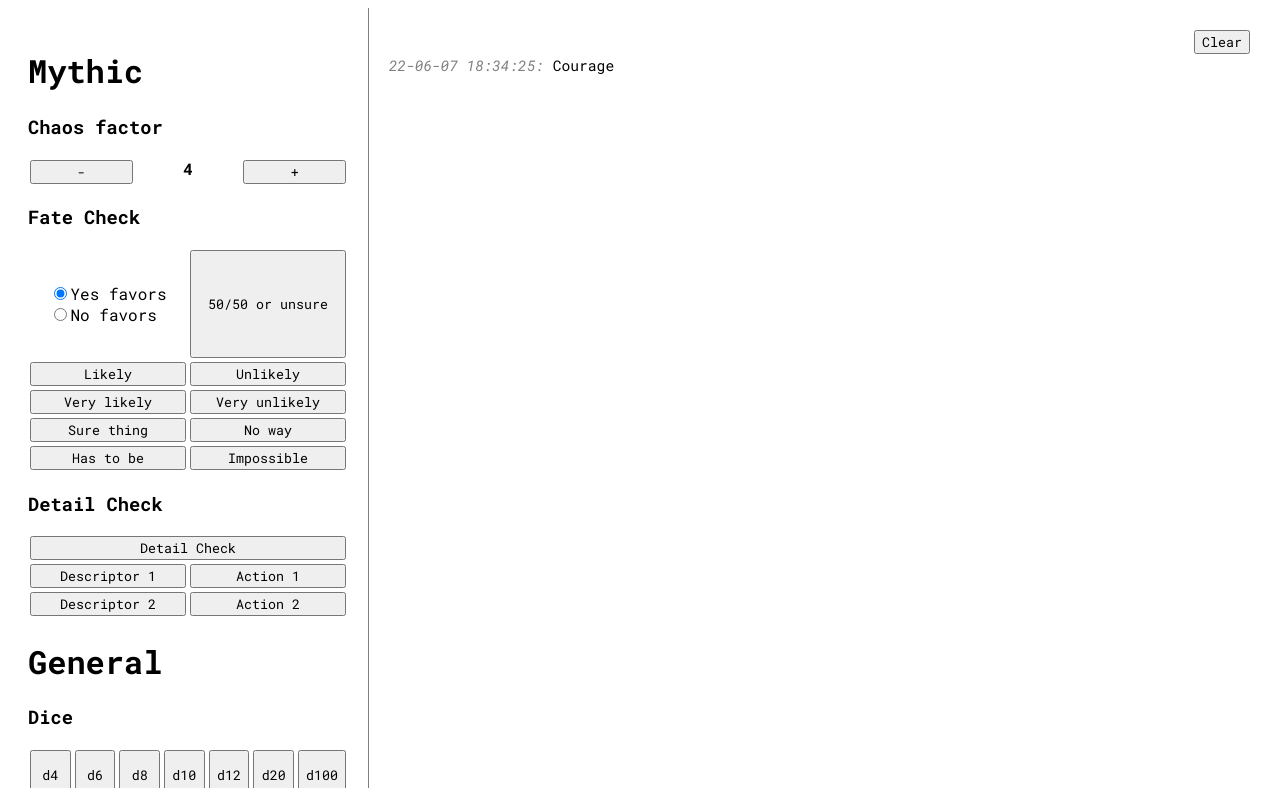
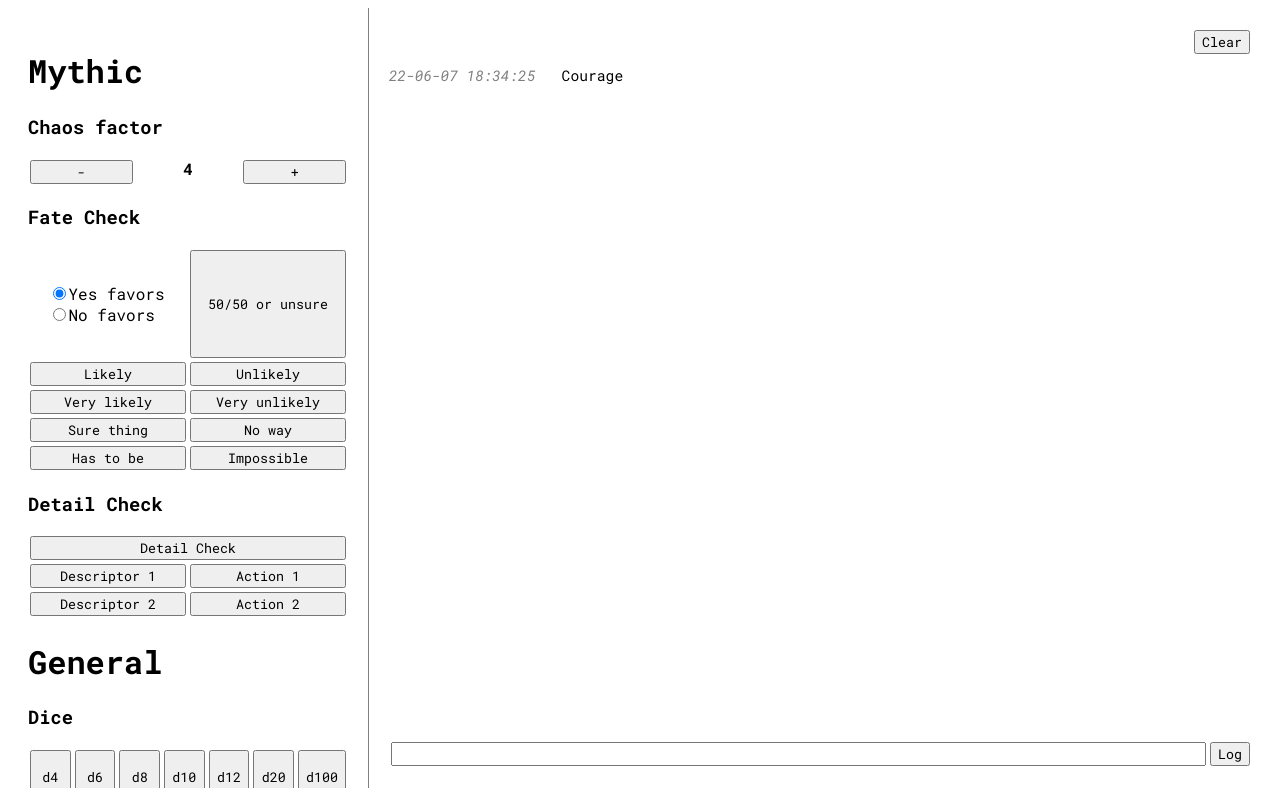
Before and after one commit to daniel-duliga/mangy, an Angular app: page / in a window 1280 px wide. Both pictures are taken after a click on the button "Detail Check". Built offline with nearby package versions, Linux system fonts and the light colour scheme.

Commit message:
Add custom logs and persist data

```diff
--- a/src/app/app.component.html
+++ b/src/app/app.component.html
@@ -1,11 +1,14 @@
 <div class="container">
+  <!-- Actions -->
   <div class="actions" style="min-width: 320px;">
+    <!-- Mythic -->
+    <span>
       <h1>Mythic</h1>
       <div>
         <h3>Chaos factor</h3>
         <div style="display: grid; grid-template-columns: 1fr 1fr 1fr;">
           <button (click)="changeChaosFactor(-1)">-</button>
-        <div style="text-align: center;"><b>{{chaosFactor}}</b></div>
+          <div style="text-align: center;"><b>{{data.chaosFactor}}</b></div>
           <button (click)="changeChaosFactor(1)">+</button>
         </div>
       </div>
@@ -53,6 +56,10 @@
           </div>
         </div>
       </div>
+    </span>
+
+    <!-- General -->
+    <span>
       <h1>General</h1>
       <div>
         <h3>Dice</h3>
@@ -67,21 +74,30 @@
             <button (click)="rollDice('1d100')">d100</button>
           </div>
           <div style="display: grid; padding-top: 2px;">
-          <input type="text" [(ngModel)]="customDiceFormula" />
+            <input (keyup.enter)="rollDice(customDiceFormula)" type="text" [(ngModel)]="customDiceFormula" />
             <button (click)="rollDice(customDiceFormula)">Roll</button>
           </div>
         </div>
       </div>
+    </span>
   </div>
-  <div style="min-width: 320px; display: flex; flex-direction: column; border-left: 1px solid gray; padding: 20px; overflow: auto; width: 100%;">
+
+  <!-- Log -->
+  <div
+    style="min-width: 320px; display: flex; flex-direction: column; border-left: 1px solid gray; padding: 20px; width: 100%;">
     <div style="display: flex; justify-content: end;">
-      <button (click)="clearLog()">Clear</button>
+      <button (click)="data.clearLog()">Clear</button>
     </div>
-    <div style="font-size: 11pt;">
-      <div *ngFor="let logEntry of log" [title]="logEntry.hint">
-        <i style="color: gray;">{{logEntry.timestamp | date:'YY-MM-dd HH:mm:ss'}}:</i>
+    <div style="flex-grow: 1; font-size: 11pt; overflow: auto; margin: 10px 0 10px 0;">
+      <div *ngFor="let logEntry of data.log" [title]="logEntry.hint">
+        <i style="color: gray;">{{logEntry.timestamp | date:'YY-MM-dd HH:mm:ss'}}</i>
+        &nbsp;
         {{logEntry.value}}
       </div>
     </div>
+    <div style="display: flex;">
+      <input (keyup.enter)="addCustomLog()" [(ngModel)]="customLog" style="margin: 2px; flex-grow: 1;" type="text">
+      <button (click)="addCustomLog()">Log</button>
     </div>
   </div>
+</div>
--- a/src/app/app.component.scss
+++ b/src/app/app.component.scss
@@ -1,5 +1,5 @@
-button {
-    margin: 2px 2px 2px 2px;
+button, input {
+    margin: 2px;
 }
 
 .flex-column {
--- a/src/app/app.component.ts
+++ b/src/app/app.component.ts
@@ -1,4 +1,4 @@
-import { Component } from '@angular/core';
+import { Component, OnInit } from '@angular/core';
 import { DiceUtil } from './dice/dice-util';
 import { Tables } from './tables';
 
@@ -10,51 +10,86 @@ class LogEntry {
   ) { }
 }
 
+class PersistentData {
+  private _log: LogEntry[] = [];
+  public get log() : LogEntry[] {
+    return this._log;
+  }
+  addToLog(value: string, hint: string = '') {
+    this.log.unshift(new LogEntry(value, hint));
+    this.persist();
+  }
+  clearLog() {
+    this._log = [];
+    this.persist();
+  }
+
+  private _chaosFactor = 4;
+  public get chaosFactor() : number { return this._chaosFactor; }
+  public set chaosFactor(v : number) {
+    this._chaosFactor = v;
+    this.persist();
+  }
+
+  private static key = 'data';
+  private persist() {
+    localStorage.setItem(PersistentData.key, JSON.stringify(this));
+  }
+  public loadFromStorage() {
+    const rawData = localStorage.getItem(PersistentData.key);
+    if (rawData) {
+      const result = JSON.parse(rawData);
+      this._log = result._log;
+      this._chaosFactor = result._chaosFactor;
+    }
+  }
+}
+
 @Component({
   selector: 'app-root',
   templateUrl: './app.component.html',
   styleUrls: ['./app.component.scss']
 })
-export class AppComponent {
+export class AppComponent implements OnInit {
+  // Const data
   title = 'gm-toolbox';
 
-  log: LogEntry[] = [];
+  // Persistent data (todo)
+  data: PersistentData = new PersistentData();
 
+  // One-off data
+  favors : 'yes' | 'no' = 'yes';
   customDiceFormula = '';
+  customLog = '';
 
-  favors: 'yes' | 'no' = 'yes';
-  chaosFactor = 4;
-
-  addToLog(value: string, hint: string = '') {
-    this.log.unshift(new LogEntry(value, hint));
+  ngOnInit() {
+    this.data.loadFromStorage();
   }
 
-  clearLog() {
-    this.log = [];
+  //#region Log
+  addCustomLog() {
+    this.data.addToLog(this.customLog);
+    this.customLog = '';
   }
+  //#endregion
 
-  rollDice(formula: string) {
-    const result = DiceUtil.rollDiceFormula(formula);
-    this.addToLog(result.sum.toString(), result.details);
-  }
-
+  //#region Mythic
   changeChaosFactor(value: number) {
-    this.chaosFactor += value;
-    if (this.chaosFactor < 3) {
-      this.chaosFactor = 3;
-    } else if (this.chaosFactor > 6) {
-      this.chaosFactor = 6;
+    this.data.chaosFactor += value;
+    if (this.data.chaosFactor < 3) {
+      this.data.chaosFactor = 3;
+    } else if (this.data.chaosFactor > 6) {
+      this.data.chaosFactor = 6;
     }
   }
-
   fateCheck(modifier: number = 0) {
-    if (this.chaosFactor === 3) {
+    if (this.data.chaosFactor === 3) {
       if (this.favors === 'yes') {
         modifier += 2;
       } else {
         modifier -= 2;
       }
-    } else if (this.chaosFactor === 6) {
+    } else if (this.data.chaosFactor === 6) {
       if (this.favors === 'yes') {
         modifier -= 2;
       } else {
@@ -70,7 +105,7 @@ export class AppComponent {
     const chaosDie = DiceUtil.rollDiceFormula('1d6');
     let exceptional = false;
     let random = false;
-    if (chaosDie.sum <= this.chaosFactor) {
+    if (chaosDie.sum <= this.data.chaosFactor) {
       if (fateDie1.sum === fateDie2.sum) {
         exceptional = true;
         random = true;
@@ -85,18 +120,17 @@ export class AppComponent {
     log = log.concat(result ? 'Yes' : 'No');
     log = log.concat(random ? ' + Random Event' : '');
     const hint = `[Fate Check] D: ${fateDie1.sum}, ${fateDie2.sum}; MOD: ${modifier}; CD: ${chaosDie.sum}`;
-    this.addToLog(log, hint);
+    this.data.addToLog(log, hint);
   }
-
   detailCheck() {
     const die1 = DiceUtil.rollDiceFormula('1d10');
     const die2 = DiceUtil.rollDiceFormula('1d10');
     let dieResult = die1.sum + die2.sum;
 
     let modifier = 0;
-    if (this.chaosFactor === 3) {
+    if (this.data.chaosFactor === 3) {
       modifier = 2;
-    } else if (this.chaosFactor === 6) {
+    } else if (this.data.chaosFactor === 6) {
       modifier = -2;
     }
     dieResult += modifier;
@@ -110,29 +144,33 @@ export class AppComponent {
       result = Tables.DetailCheck[dieResult - 5];
     }
 
-    this.addToLog(`${result}`, `[Detail Check] D: ${die1.sum}, ${die2.sum}, MOD: ${modifier}`);
+    this.data.addToLog(`${result}`, `[Detail Check] D: ${die1.sum}, ${die2.sum}, MOD: ${modifier}`);
   }
-
   descriptor1() {
     const die = DiceUtil.rollDiceFormula('1d100');
-    this.addToLog(Tables.Descriptor1[die.sum - 1], `[Descriptor 1] D: ${die.details}`);
+    this.data.addToLog(Tables.Descriptor1[die.sum - 1], `[Descriptor 1] D: ${die.details}`);
   }
-
   descriptor2() {
     const die = DiceUtil.rollDiceFormula('1d100');
-    this.addToLog(Tables.Descriptor2[die.sum - 1], `[Descriptor 2] D: ${die.details}`);
+    this.data.addToLog(Tables.Descriptor2[die.sum - 1], `[Descriptor 2] D: ${die.details}`);
 
   }
-
   action1() {
     const die = DiceUtil.rollDiceFormula('1d100');
-    this.addToLog(Tables.Action1[die.sum - 1], `[Action 1] D: ${die.details}`);
+    this.data.addToLog(Tables.Action1[die.sum - 1], `[Action 1] D: ${die.details}`);
 
   }
-
   action2() {
     const die = DiceUtil.rollDiceFormula('1d100');
-    this.addToLog(Tables.Action2[die.sum - 1], `[Action 2] D: ${die.details}`);
+    this.data.addToLog(Tables.Action2[die.sum - 1], `[Action 2] D: ${die.details}`);
+  }
+  //#endregion
 
+  //#region General
+  rollDice(formula: string) {
+    const result = DiceUtil.rollDiceFormula(formula);
+    this.data.addToLog(result.sum.toString(), result.details);
   }
+  //#endregion
+
 }
--- a/src/styles.scss
+++ b/src/styles.scss
@@ -1,5 +1,4 @@
 @import url('https://fonts.googleapis.com/css2?family=Roboto+Mono:ital,wght@0,100;0,200;0,300;0,400;0,500;0,600;0,700;1,100;1,200;1,300;1,400;1,500;1,600;1,700&display=swap');
-
 
 * {
     font-family: 'Roboto Mono';
```
Lines whose indentation alone changed are shown as unchanged.
